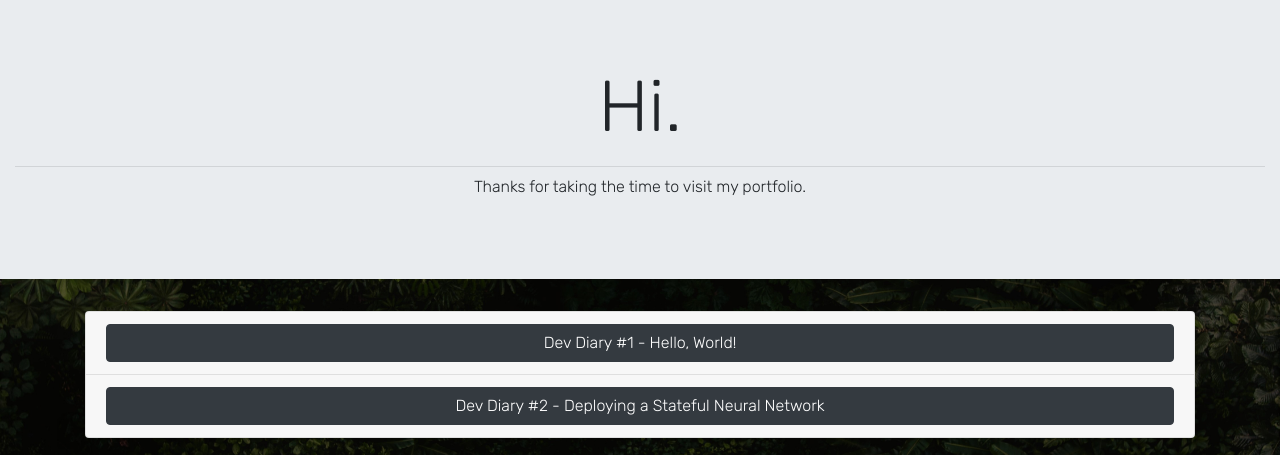
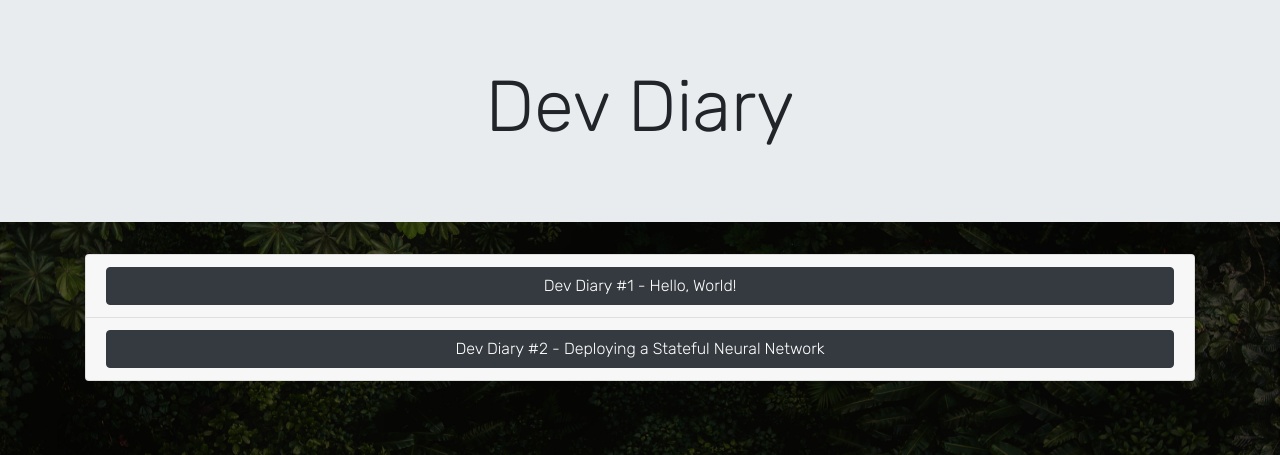
Before and after one commit to BAK2K3/BAKNetwork, a Flask app: page /devdiary in a window 1280 px wide. Shown: the part 63-518 px from the top of the page. Run offline with Flask 2, Linux system fonts and the light colour scheme; parts of the project's set-up code (start-up, migrations or seed data) failed here and were passed over; some libraries are stand-ins or nearby versions.

Commit message:
formatting of headers

```diff
--- a/baknetworks/templates/devdiary.html
+++ b/baknetworks/templates/devdiary.html
@@ -8,22 +8,17 @@
             <h1 class="display-1">
                 {%if current_user.is_authenticated %}
 
-                Hi {{current_user.name.split(" ")[0]}}.
+                Welcome to the Dev Diary, {{current_user.name.split(" ")[0]}}
 
                 {%else%}
 
-                Hi.
+                Dev Diary
 
                 {%endif%}
 
              </h1>
         </div>
 
-        <hr class="my-2">
-        <div class="d-flex justify-content-center">
-            <p>Thanks for taking the time to visit my portfolio.</p>
-
-        </div>
     </div>
 </div>
 
--- a/baknetworks/templates/rnn_shake.html
+++ b/baknetworks/templates/rnn_shake.html
@@ -11,9 +11,9 @@
         </div>
 
         <hr class="my-2">
-        <div class="d-flex justify-content-center">
-            <p class="lead">A single layer LSTM based RNN</p>
-        </div>
+        <br>
+        <p>A single layer LSTM based RNN</p>
+
     </div>
 </div>
 
--- a/baknetworks/templates/rnn_tolstoy.html
+++ b/baknetworks/templates/rnn_tolstoy.html
@@ -11,9 +11,8 @@
         </div>
 
         <hr class="my-2">
-        <div class="d-flex justify-content-center">
-            <p class="lead">A deep GRU based RNN</p>
-        </div>
+        <br>
+        <p>A deep GRU based RNN</p>
     </div>
 </div>
 
```
Also changed, not shown: baknetworks/templates/index.html (+3 -5 lines).
